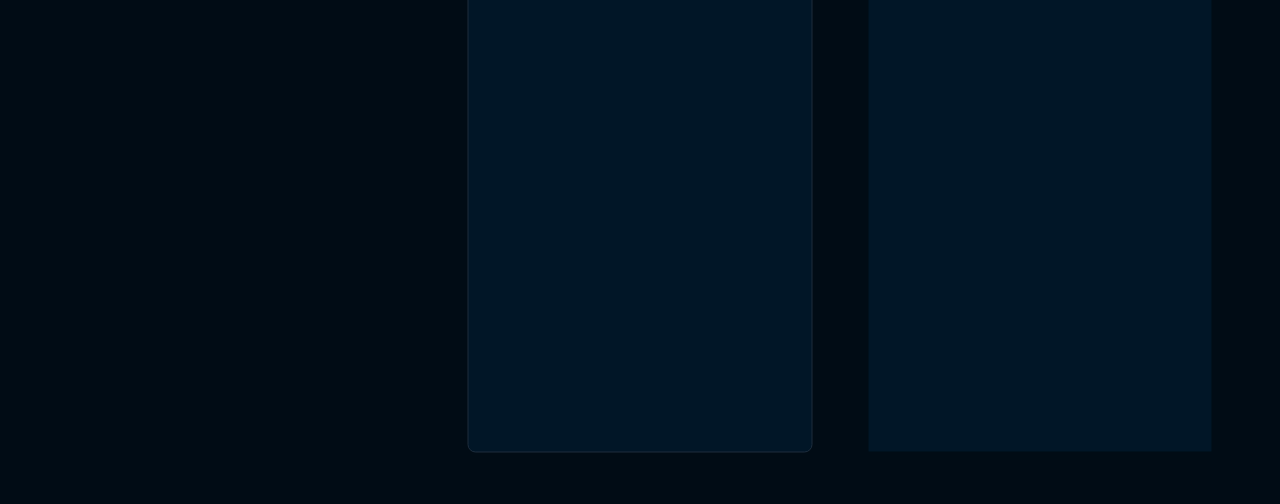
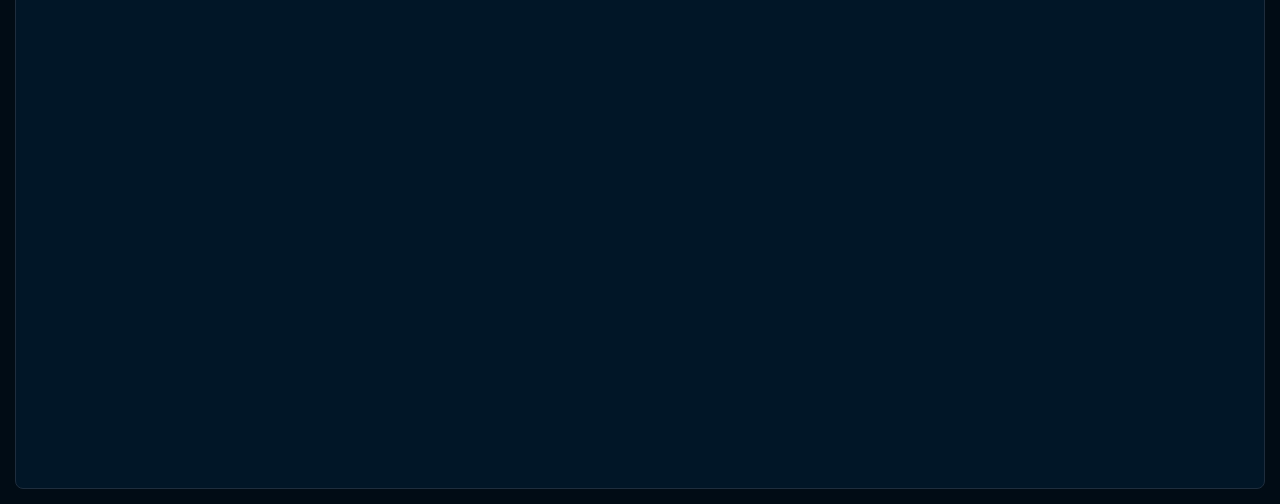
Before and after one commit to dkp-consult/porfolio_dkp-consult, a plain HTML site: page index.html in a window 1280 px wide. Shown: the part 296-800 px from the top of the page. Drawn offline with Linux system fonts and the light colour scheme.

Commit message:
setup animation of menu mobile version

```diff
--- a/styles/sass/styles.scss
+++ b/styles/sass/styles.scss
@@ -26,26 +26,26 @@ body {
     padding-left: 18px;
 }
 .mobile {
-    width:345px;
-    height: 697px;
+    width:calc(100vw - 30px);
+    height: calc(100vh - 30px);
     border: solid 1px $linesColor;
     border-radius: 8px;
     background-color: $primaryColorThree;
     position: absolute;
-    top: 50%;
-    left: 50%;
-    transform: translate(-50%, -50%);
+    margin: 15px;
 }
 .sidenav {
-    height: 100%;
-    width: 100%;
+    width:  calc(100vw - 30px);
+    height: calc(100vh - 30px);
     position: fixed;
+    border: solid 1px $linesColor;
+    border-radius: 8px;
     z-index: 1;
     top: 0;
-    right: -400px;
+    left: -150vw;
     background-color: $primaryColorTwo;
-    padding-top: 60px;
-    transition: right 0.5s ease;
+    margin-top: 60px;
+    transition: left 0.5s ease;
 }
 .sidenav ul {
     list-style-type: none;
@@ -65,6 +65,11 @@ body {
 }
 .sidenav.active {
     left: 0;
+    width:calc(100vw - 100px);
+    height: calc(100vh - 100px);
+    border: solid 1px $linesColor;
+    border-radius: 8px;
+    margin-left: 60px;
 }
 .sidenav .close {
     position: absolute;
```
Also changed, not shown: styles/sass/styles.css, 1 other file.
